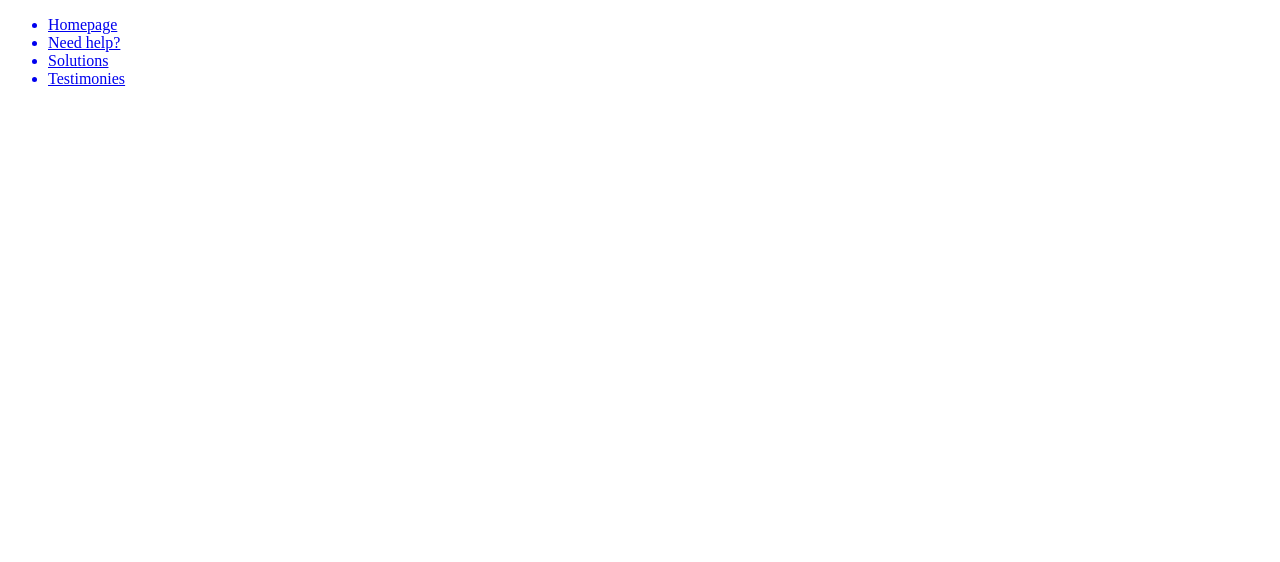
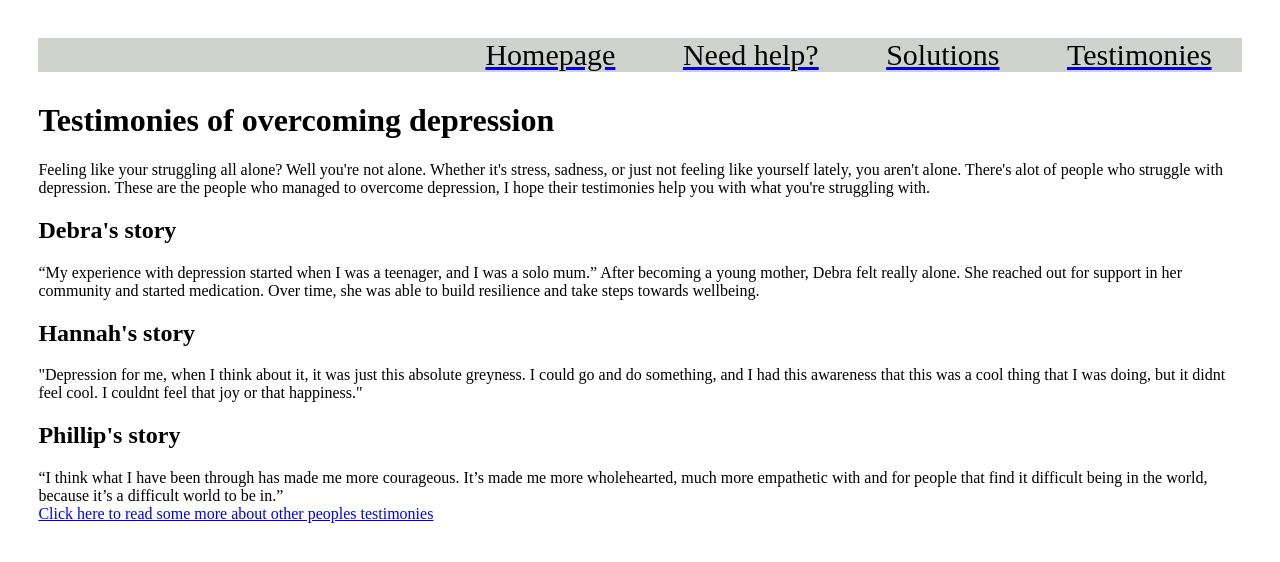
Before and after one commit to dassahhav/Overcoming-Addiction, a plain HTML site: page testimonies.html in a window 1280 px wide. Drawn offline with Linux system fonts and the light colour scheme.

Commit message:
needhelp page

```diff
--- a/second.css
+++ b/second.css
@@ -0,0 +1,64 @@
+@import url('https://fonts.googleapis.com/css2?family=Oswald:wght@200..700&display=swap');
+body {
+    margin: 3%;
+}
+
+.container {
+    display: grid;
+    grid-template-columns: 1fr 2fr;
+    grid-template-rows: auto;
+    grid-template-areas:
+    "navbar navbar"
+    "heading_1 heading_1"
+    "text_1 text_1"
+    "text_2 text_2"
+    "vid_1 vid_1"
+    "footer footer";
+
+
+}
+
+.navbar {
+    grid-area: navbar;
+    background-color: #CFD2CD;
+    text-align: right;
+    font-size: 30px;
+}
+
+.navbar ul {
+     list-style-type: none;
+}
+
+.navbar li {
+    display: inline-block;
+     padding: 30px;
+     color: #06070c;
+     display: inline;
+}
+
+.heading_1 {
+    grid-area: heading_1;
+
+}
+
+.text_1 {
+    grid-area: text_1;
+}
+
+.text_2 {
+    grid-area: text_2;
+}
+
+.text_3 {
+    grid-area: text_3;
+}
+
+.vid_1 {
+    grid-area: vid_1;
+    text-align: center;
+    padding: 40px;
+}
+
+.link {
+    grid-area: link;
+}
--- a/testimonies.html
+++ b/testimonies.html
@@ -16,3 +16,42 @@
         <a href="testimonies.html"><li>Testimonies</li></a>
     </ul>
 </div>
+
+<div class="heading_1">
+    <h1>Testimonies of overcoming depression</h1>
+
+<div class="text_1">
+    Feeling like your struggling all alone? Well you're not alone. Whether it's stress, sadness,
+     or just not feeling like yourself lately, you aren't alone. There's alot of people who struggle with
+     depression. These are the people who managed to overcome depression, I hope their testimonies help
+     you with what you're struggling with.
+</div>
+
+<div class="text_2">
+ <h2>Debra's story</h2>
+“My experience with depression started when I was a teenager, and I was a solo mum.”
+After becoming a young mother, Debra felt really alone. She reached out for support in
+her community and started medication. Over time, she was able to build resilience and take
+ steps towards wellbeing.
+</div>
+
+ <div class="text_3">
+<h2>Hannah's story</h2>
+"Depression for me, when I think about it, it was just this absolute greyness. I could go
+ and do something, and I had this awareness that this was a cool thing that I was doing, but
+ it didnt feel cool. I couldnt feel that joy or that happiness."
+ </div>
+
+ <div class="text_4">
+    <h2>Phillip's story</h2>
+“I think what I have been through has made me more courageous. It’s made me more wholehearted,
+ much more empathetic with and for people that find it difficult being in the world, because
+  it’s a difficult world to be in.”
+ </div>
+
+ <div class="link">
+    <a href="https://www.depression.org.nz/staying-well/stories-from-others">Click here to read some more about other peoples testimonies</a>
+</div>
+</div>
+</body>
+</html>
--- a/third.css
+++ b/third.css
@@ -0,0 +1,65 @@
+@import url('https://fonts.googleapis.com/css2?family=Oswald:wght@200..700&display=swap');
+body {
+    margin: 3%;
+}
+
+.container {
+    display: grid;
+    grid-template-columns: 1fr 2fr;
+    grid-template-rows: auto;
+    grid-template-areas:
+    "navbar navbar"
+    "heading_1 heading_1"
+    "text_1 text_1"
+    "text_2 text_2"
+    "vid_1 vid_1"
+    "footer footer";
+
+
+}
+
+.navbar {
+    grid-area: navbar;
+    background-color: #f2f2f2;
+    text-align: right;
+    font-size: 30px;
+}
+
+.navbar ul {
+     list-style-type: none;
+}
+
+.navbar li {
+    display: inline-block;
+     padding: 30px;
+     color: #06070c;
+     display: inline;
+}
+
+.heading_1 {
+    grid-area: heading_1;
+    text-align: center;
+
+}
+
+.text_1 {
+    grid-area: text_1;
+}
+
+.text_2 {
+    grid-area: text_2;
+}
+
+.text_3 {
+    grid-area: text_3;
+}
+
+.vid_1 {
+    grid-area: vid_1;
+    text-align: center;
+    padding: 40px;
+}
+
+.link {
+    grid-area: link;
+}
```
Also changed, not shown: needhelp.html (+37 -1 lines).
